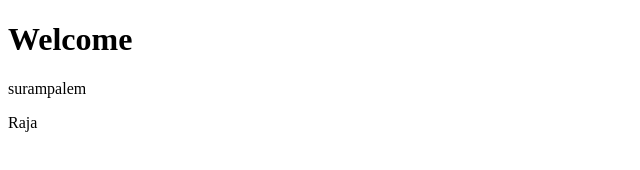
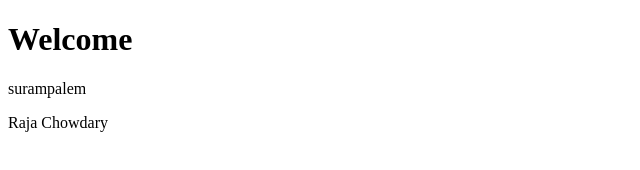
Before and after one commit to RajaChowdary18/project, a plain HTML site: page index.html in a window 1280 px wide. Shown: the full height of the page, 0-640 px from the left. Drawn offline with Linux system fonts and the light colour scheme.

Commit message:
Update index.html
Updated name

```diff
--- a/index.html
+++ b/index.html
@@ -4,7 +4,7 @@
 
 <h1>Welcome</h1>
 <p>surampalem</p>
-<p>Raja</p>
+<p>Raja Chowdary</p>
 
 </body>
 </html>
```
